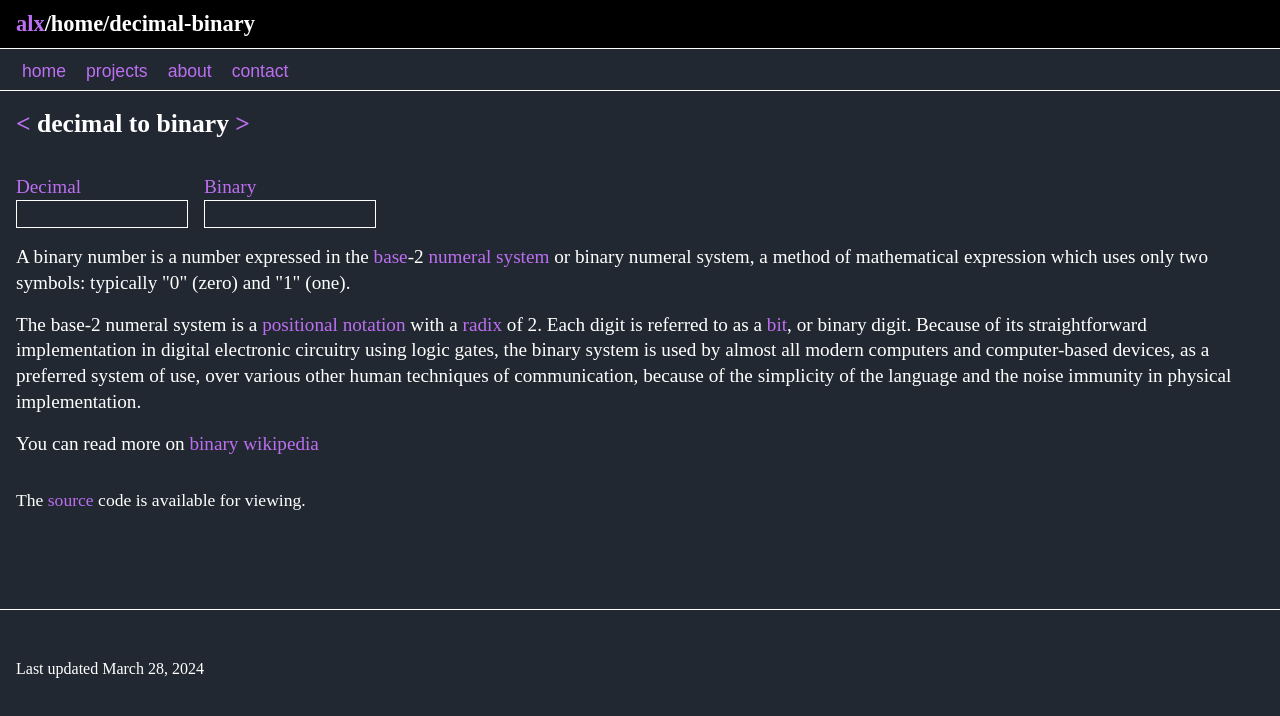
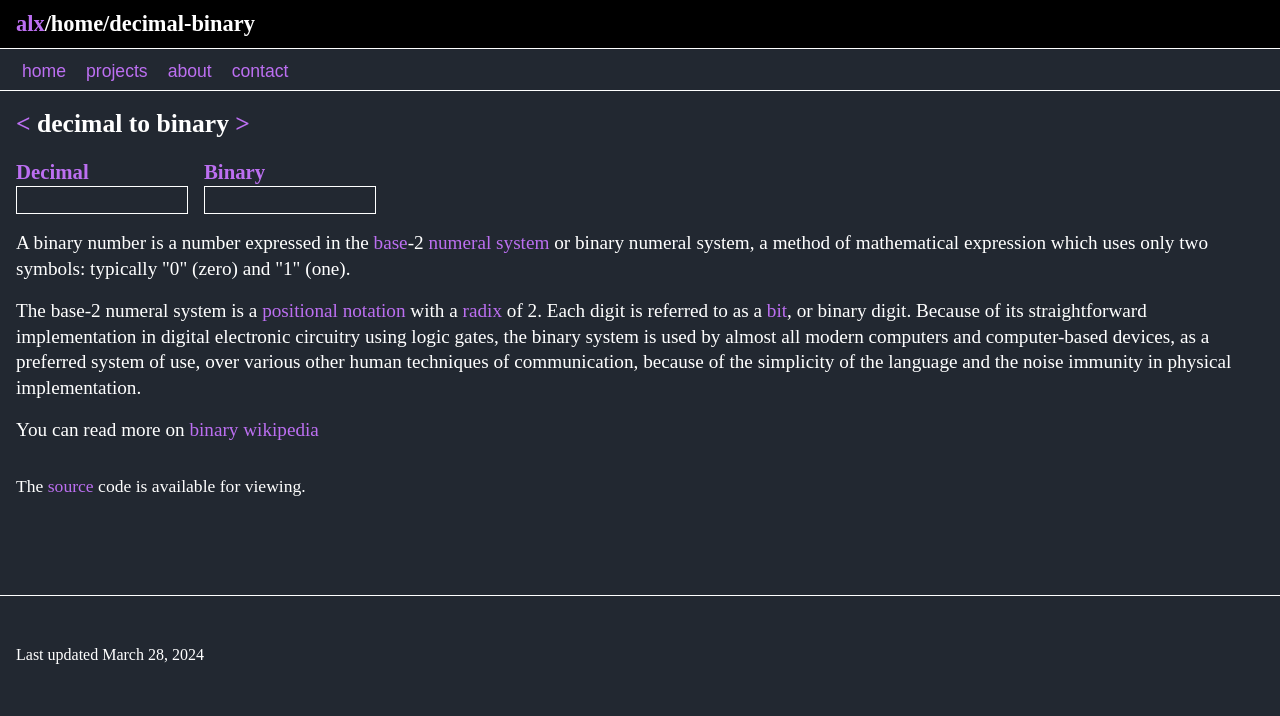
Before and after one commit to AlexCtg5/Personal-Website, a React (Create React App) app: page /home/decimal-binary in a window 1280 px wide. Shown: the top 716 px of the page. Built offline with nearby package versions, Linux system fonts and the light colour scheme.

Commit message:
font-size changes

```diff
--- a/src/Pages/Binary.js
+++ b/src/Pages/Binary.js
@@ -40,7 +40,7 @@ export default function Binary() {
         <div className="binary-container">
           <div style={{ display: "flex", gap: "1rem" }}>
             <div>
-              <p className="binary-output">Decimal</p>
+              <h2 className="binary-output">Decimal</h2>
               <input
                 value={decimal}
                 onChange={handleDecimal}
@@ -48,7 +48,7 @@ export default function Binary() {
               ></input>
             </div>
             <div>
-              <p className="binary-output">Binary</p>
+              <h2 className="binary-output">Binary</h2>
               <input
                 value={binary}
                 type="number"
--- a/src/styles/Binary.css
+++ b/src/styles/Binary.css
@@ -18,3 +18,7 @@
 .binary-container p {
   margin-top: 1rem;
 }
+
+.binary-container h2 {
+  font-size: 1.3rem;
+}
```
